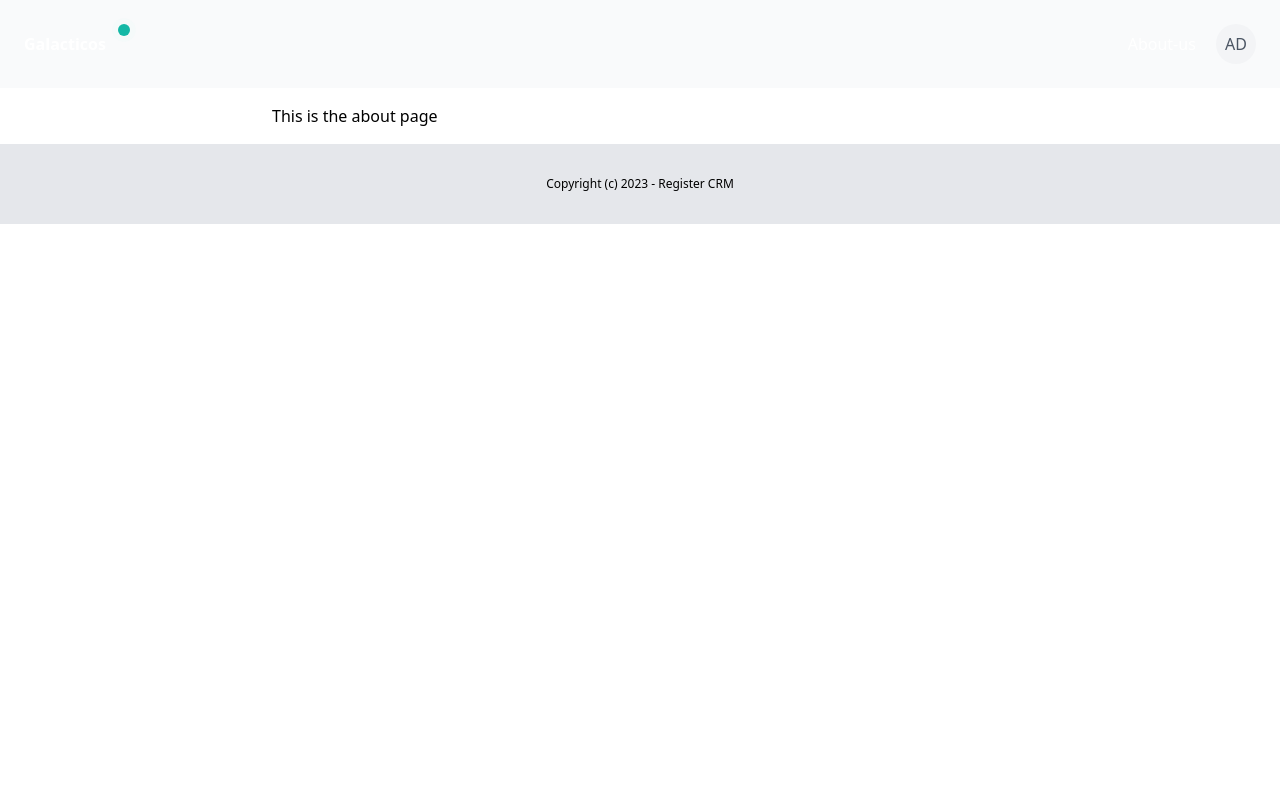
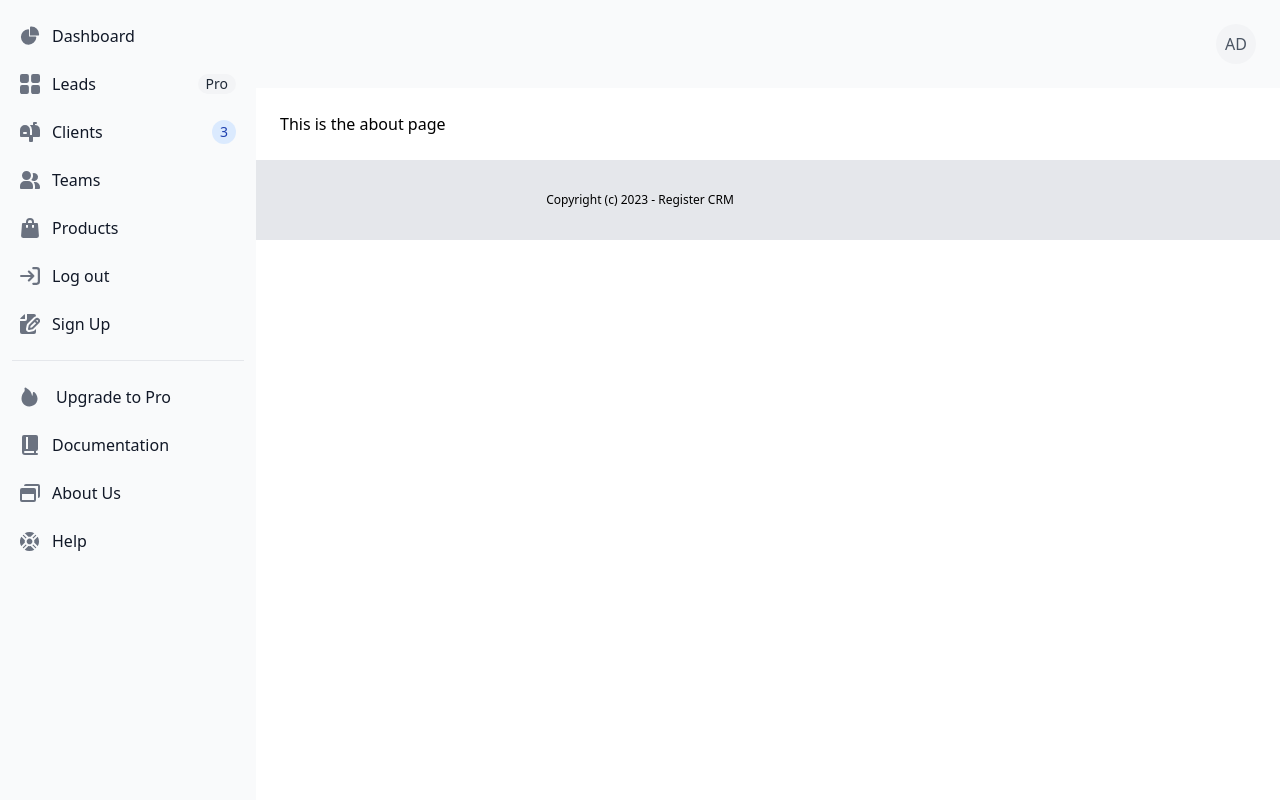
Before and after one commit to Thaiwhoe/Register-CRM, a Django app: page /about/ in a window 1280 px wide. Run offline with Django 4.2, Linux system fonts and the light colour scheme; a user stored in the database is signed in; data comes from the database, SQL or seed files in the repository; style sheets or scripts are compiled from the project's sources; some libraries are stand-ins or nearby versions.

Commit message:
IMP - Added About us to the sidebar

```diff
--- a/registercrm/core/templates/core/about.html
+++ b/registercrm/core/templates/core/about.html
@@ -13,8 +13,12 @@
     </head>
     {% include 'core/partials/nav.html' %}
 
+    {% if request.user.is_authenticated %}
+    {% include 'core/partials/sidebar.html' %}
+    {% endif %}
+
     {% block content %}
-    <div class="p-4 sm:ml-64">
+    <div class="p-4 sm:ml-64 py-6 px-6">
         <p>This is the about page</p>
     </div>
     {% endblock %}
--- a/registercrm/core/templates/core/partials/nav.html
+++ b/registercrm/core/templates/core/partials/nav.html
@@ -12,7 +12,7 @@
     {% endif %}
 
     <div class="space-x-4">
-        <a href="{% url 'about' %}" class="text-white">About-us</a>
+        <!-- <a href="{% url 'about' %}" class="text-white">About-us</a> -->
         {% if request.user.is_authenticated %}
             <a href="{% url 'userprofile:myaccount' %}"><div class="relative inline-flex items-center justify-center w-10 h-10 overflow-hidden bg-gray-100 rounded-full dark:bg-gray-600">
                 <span class="font-medium text-gray-600 dark:text-gray-300">{{ short_name }}</span>
--- a/registercrm/core/templates/core/partials/sidebar.html
+++ b/registercrm/core/templates/core/partials/sidebar.html
@@ -1,4 +1,3 @@
-{% if request.user.is_authenticated %}
 <button data-drawer-target="separator-sidebar" data-drawer-toggle="separator-sidebar" aria-controls="separator-sidebar" type="button" class="inline-flex items-center p-2 mt-2 ml-3 text-sm text-gray-500 rounded-lg sm:hidden hover:bg-gray-100 focus:outline-none focus:ring-2 focus:ring-gray-200 dark:text-gray-400 dark:hover:bg-gray-700 dark:focus:ring-gray-600">
     <span class="sr-only">Open sidebar</span>
     <svg class="w-6 h-6" aria-hidden="true" fill="currentColor" viewBox="0 0 20 20" xmlns="http://www.w3.org/2000/svg">
@@ -60,7 +59,6 @@
                 <span class="flex-1 ml-3 whitespace-nowrap">Log out</span>
              </a>
           </li>
-          {% endif %}
           <li>
              <a href="#" class="flex items-center p-2 text-gray-900 rounded-lg dark:text-white hover:bg-gray-100 dark:hover:bg-gray-700 group">
                 <svg class="flex-shrink-0 w-5 h-5 text-gray-500 transition duration-75 dark:text-gray-400 group-hover:text-gray-900 dark:group-hover:text-white" aria-hidden="true" xmlns="http://www.w3.org/2000/svg" fill="currentColor" viewBox="0 0 20 20">
@@ -72,7 +70,6 @@
              </a>
           </li>
        </ul>
-       {% if request.user.is_authenticated %}
        <ul class="pt-4 mt-4 space-y-2 font-medium border-t border-gray-200 dark:border-gray-700">
           <li>
              <a href="#" class="flex items-center p-2 text-gray-900 transition duration-75 rounded-lg hover:bg-gray-100 dark:hover:bg-gray-700 dark:text-white group">
@@ -91,12 +88,12 @@
              </a>
           </li>
           <li>
-             <a href="#" class="flex items-center p-2 text-gray-900 transition duration-75 rounded-lg hover:bg-gray-100 dark:hover:bg-gray-700 dark:text-white group">
+             <a href="{% url 'about' %}" class="flex items-center p-2 text-gray-900 transition duration-75 rounded-lg hover:bg-gray-100 dark:hover:bg-gray-700 dark:text-white group">
                 <svg class="flex-shrink-0 w-5 h-5 text-gray-500 transition duration-75 dark:text-gray-400 group-hover:text-gray-900 dark:group-hover:text-white" aria-hidden="true" xmlns="http://www.w3.org/2000/svg" fill="currentColor" viewBox="0 0 20 18">
                    <path d="M18 0H6a2 2 0 0 0-2 2h14v12a2 2 0 0 0 2-2V2a2 2 0 0 0-2-2Z"/>
                    <path d="M14 4H2a2 2 0 0 0-2 2v10a2 2 0 0 0 2 2h12a2 2 0 0 0 2-2V6a2 2 0 0 0-2-2ZM2 16v-6h12v6H2Z"/>
                 </svg>
-                <span class="ml-3">Components</span>
+                <span class="ml-3">About Us</span>
              </a>
           </li>
           <li>
@@ -108,6 +105,5 @@
              </a>
           </li>
        </ul>
-       {% endif %}
     </div>
  </aside>
```
